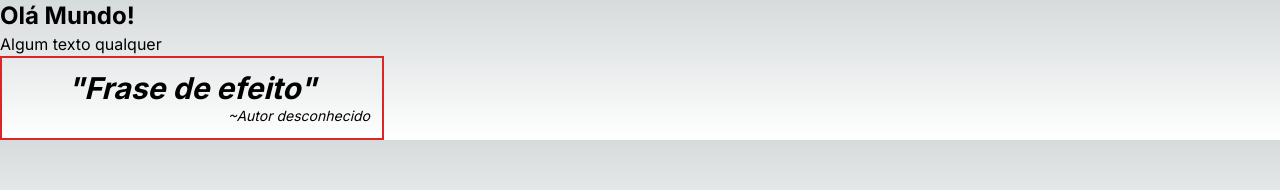
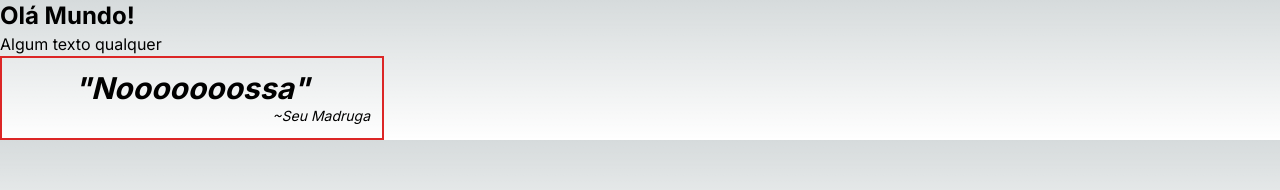
Before and after one commit to luks-reiis/primeiros-passos-react, a Next.js app: page / in a window 1280 px wide. Shown: the top 190 px of the page. Built offline with nearby package versions, Linux system fonts and the light colour scheme.

Commit message:
Exemplo de redenrização condicional

```diff
--- a/src/app/components/Card.tsx
+++ b/src/app/components/Card.tsx
@@ -1,15 +1,17 @@
-import { ReactNode } from "react";
-
 type Props = {
-    children: ReactNode;
+    phrase: string;
+    author?: string;
 }
 
-export const Card = ({ children }: Props) =>{
+export const Card = ({ phrase, author }: Props) =>{
     return(
 
         <div className="w-96 border-2 border-red-600 p-3 text-3xl text-center italic">
-            {children}
+            <h3 className="text-3xl font-bold italic">"{phrase}"</h3>
+            <p className="text-right text-sm">~{author ?? 'Autor Desconhecido'}</p>
         </div>
 
     );
+
+
 }
--- a/src/app/page.tsx
+++ b/src/app/page.tsx
@@ -8,12 +8,10 @@ function Page(){
     <h1 className="font-bold text-2xl">Olá Mundo!</h1>
     <h3>Algum texto qualquer</h3>
 
-    <Card>
-      <>
-        <h3 className="text-3xl font-bold italic">"Frase de efeito"</h3>
-        <p className="text-right text-sm">~Autor desconhecido</p>
-      </>
-    </Card>
+    <Card
+      phrase="Nooooooossa"
+      author="Seu Madruga"
+    />
 
   </div>
   );
```
